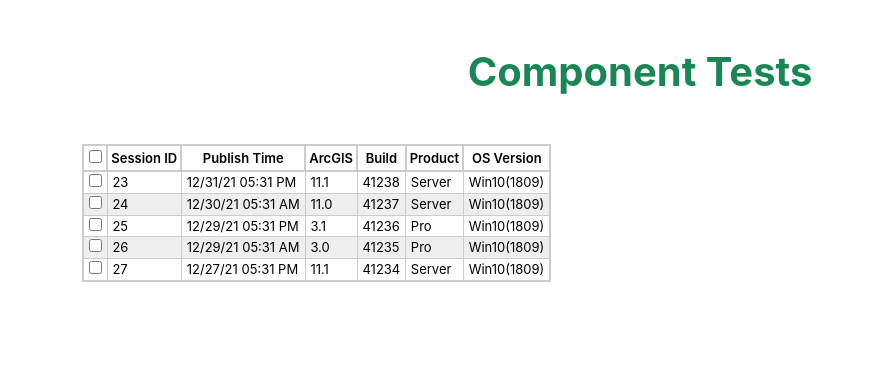
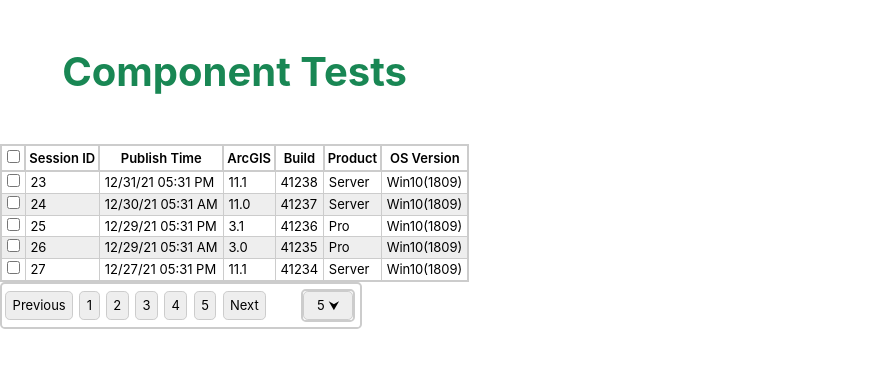
Before and after one commit to davidriggins/Dropdown, a Vue app in the folder vue-multiselect/: page /about in a window 1280 px wide. Shown: the top 368 px of the page, without its empty margins (0-874 px from the left). Built offline with nearby package versions, Linux system fonts and the light colour scheme.

Commit message:
Work on TablePagination and SimpleDropdown.

```diff
--- a/vue-multiselect/src/components/Button.vue
+++ b/vue-multiselect/src/components/Button.vue
@@ -45,7 +45,7 @@
 }
 
 button:active {
-  border: 2px double #777;
+  border: 2px double #0000ff;
 }
 
 /* .button-click-enter-active,
--- /dev/null
+++ b/vue-multiselect/src/components/SimpleDropdown.vue
@@ -0,0 +1,70 @@
+<template>
+  <div class="qam-simple-dropdown">
+    <Button @click="toggleDropdown" class="qam-simple-dropdown-button"> {{ buttonText }} </Button>
+    <ul v-if="show" class="qam-simple-dropdown-content">
+      <li v-for="(item, index) in list" :key="index">{{ item }}</li>
+    </ul>
+  </div>
+</template>
+
+<script setup>
+import { ref, onMounted } from "vue";
+import Button from "@/components/Button.vue";
+
+const show = ref(false);
+const list = ref(["5", "10", "25", "100", "200"]);
+const buttonText = ref("");
+
+onMounted(() => {
+  buttonText.value = list.value[0] + "  ⮟";
+});
+
+const toggleDropdown = () => {
+  show.value = !show.value;
+};
+</script>
+
+<style scoped>
+/* *,
+*::before,
+*::after {
+  box-sizing: border-box;
+  margin: 0;
+  padding: 0;
+  position: relative;
+  font-weight: normal;
+} */
+
+Button {
+  cursor: pointer;
+  min-width: 50px;
+}
+div {
+  margin: 0.3rem 0.3rem 0.3rem 2rem;
+  position: relative;
+  display: inline-block;
+}
+
+ul {
+  display: block;
+  position: absolute;
+  margin: 0;
+  padding: 0;
+  /* width: fit-content; */
+  overflow: auto;
+  z-index: 1;
+}
+
+li {
+  list-style-type: none;
+  margin: 0;
+  padding: 0;
+  width: 100%;
+  display: block;
+  z-index: 1;
+}
+
+/* .qam-simple-dropdown {
+  display: inline-block;
+} */
+</style>
--- a/vue-multiselect/src/components/Table2.vue
+++ b/vue-multiselect/src/components/Table2.vue
@@ -11,6 +11,7 @@
       </tr>
     </tbody>
   </table>
+  <TablePagination></TablePagination>
 </template>
 
 <script setup>
@@ -19,6 +20,7 @@
 import { useStoreTable } from "@/stores/storeTable";
 import ThElement from "@/components/ThElement.vue";
 import TdElement from "@/components/TdElement.vue";
+import TablePagination from "@//components/TablePagination.vue";
 
 // Store
 const storeTable = useStoreTable();
@@ -58,6 +60,10 @@
 
 <style scoped>
 @import "@/assets/styles/table2.css";
+
+div {
+  width: max-content;
+}
 
 table {
   border: 2px solid #ccc;
--- /dev/null
+++ b/vue-multiselect/src/components/TablePagination.vue
@@ -0,0 +1,59 @@
+<template>
+  <div>
+    <ul>
+      <li>
+        <Button>Previous</Button>
+      </li>
+      <li v-for="index in items" :key="index">
+        <Button>{{ buttonNumbers[index - 1] }}</Button>
+      </li>
+      <li>
+        <Button>Next</Button>
+      </li>
+    </ul>
+    <SimpleDropdown class="qam-tp-dropdown"></SimpleDropdown>
+  </div>
+</template>
+
+<script setup>
+import { onMounted, ref } from "vue";
+import Button from "@/components/Button.vue";
+import SimpleDropdown from "@/components/SimpleDropdown.vue";
+
+const radius = ref(2);
+const items = ref(0);
+const buttonNumbers = ref([]);
+
+onMounted(() => {
+  items.value = radius.value * 2 + 1;
+  for (var i = 0; i < items.value; i++) {
+    console.log("hello");
+    buttonNumbers.value[i] = i + 1;
+  }
+  console.log(buttonNumbers.value);
+});
+</script>
+
+<style scoped>
+div {
+  border-radius: 0.3rem;
+  border: 2px solid #ccc;
+}
+
+li {
+  display: inline-block;
+  margin: 0 0.2rem;
+  padding: 0 0;
+}
+
+ul {
+  display: inline-block;
+  margin: 0;
+  padding: 0;
+  /* width: 100%; */
+}
+
+/* .qam-tp-dropdown {
+  display: inline-block;
+} */
+</style>
--- a/vue-multiselect/src/views/AboutView.vue
+++ b/vue-multiselect/src/views/AboutView.vue
@@ -1,7 +1,7 @@
 <template>
-  <div class="container text-center mt-5 mb-5">
+  <div class="text-center mt-5 mb-5">
     <h1 class="mt-5 fw-bolder text-success">Component Tests</h1>
-    <div class="table-responsive mt-5">
+    <div class="mt-5">
       <Table2></Table2>
     </div>
   </div>
@@ -11,3 +11,9 @@
 import Table2 from "@/components/Table2.vue";
 import { useStoreTable } from "@/stores/storeTable";
 </script>
+
+<style scoped>
+div {
+  width: max-content;
+}
+</style>
```
